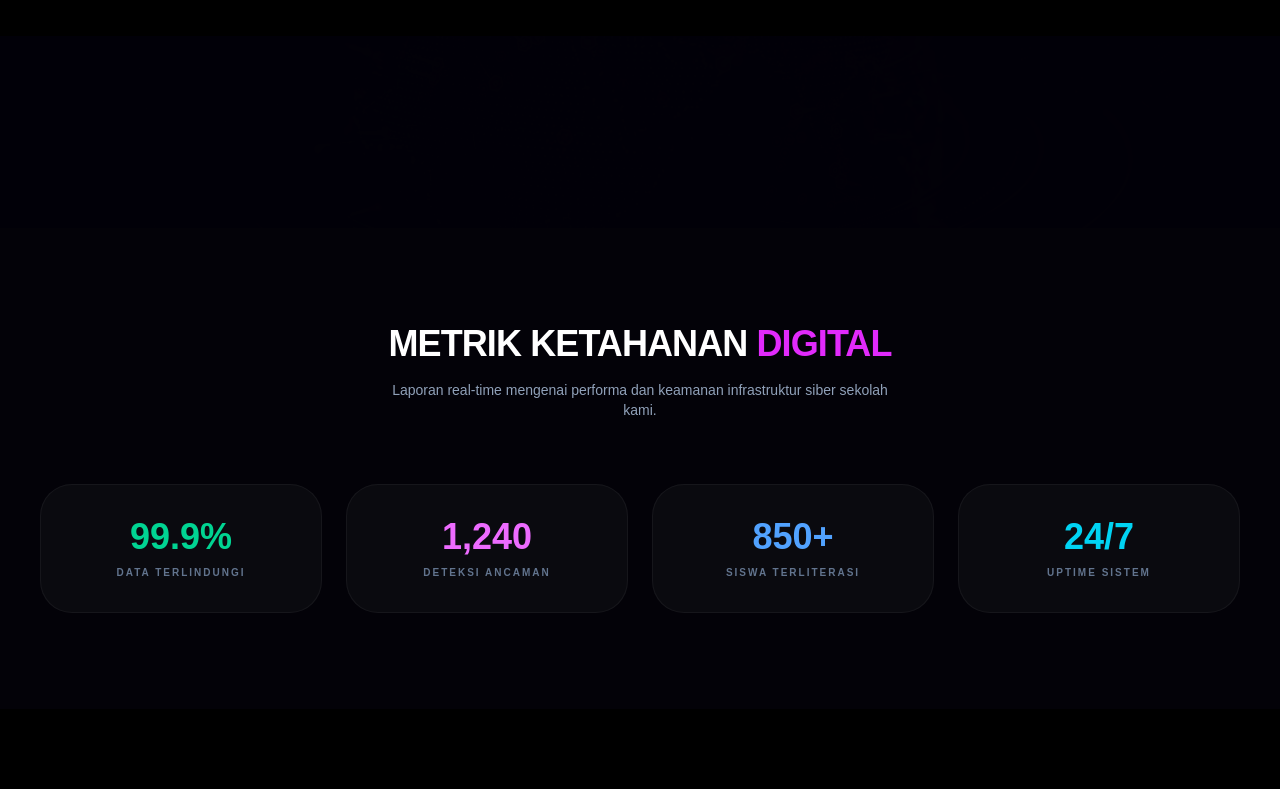
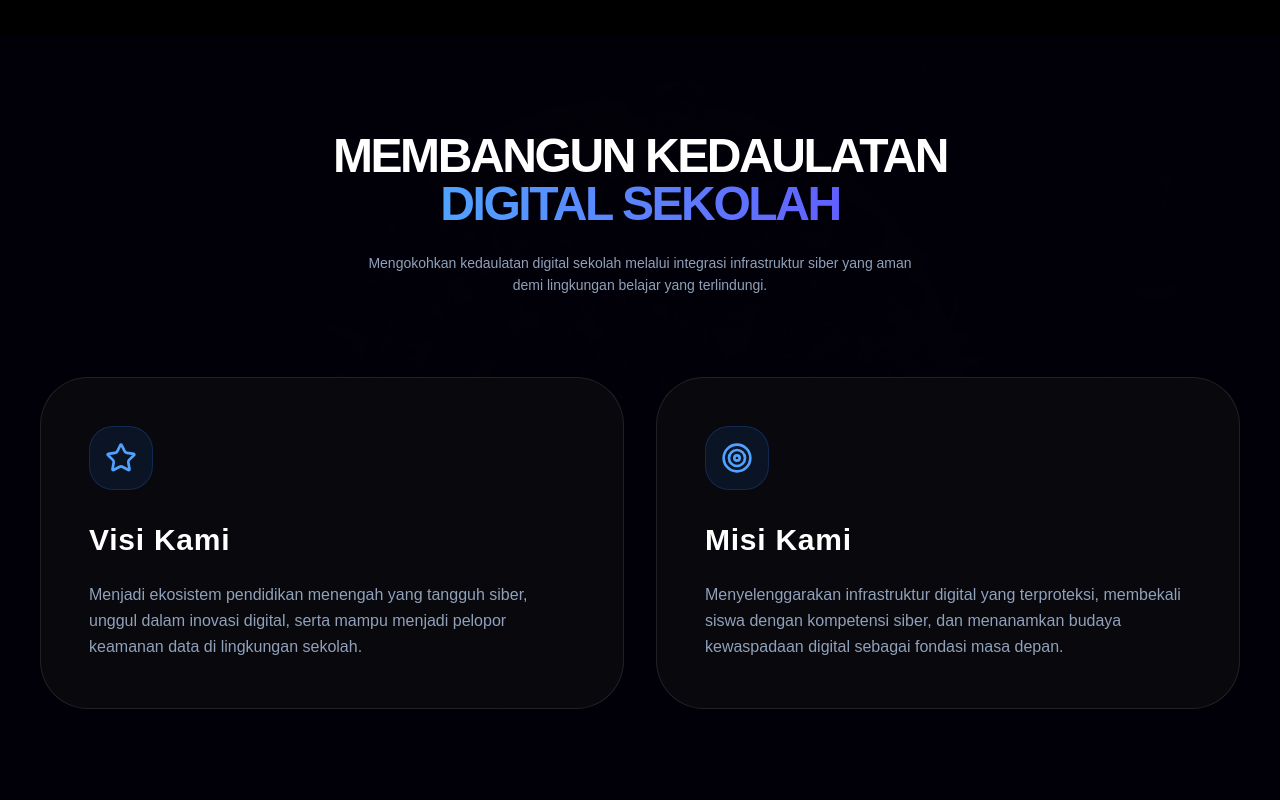
Before and after one commit to Edwinn1711/cyber-backend, a Next.js app: page / in a window 1280 px wide. Shown: the part 1720-2520 px from the top of the page. Built offline with nearby package versions, Linux system fonts and the light colour scheme.

Commit message:
fix: memperbaiki render VisiMisiSection yang kosong dan sinkronisasi background

```diff
--- a/app/(loginregister)/page.tsx
+++ b/app/(loginregister)/page.tsx
@@ -143,18 +143,27 @@ const PersistentUniverse = React.memo(({ bgIdx }: { bgIdx: number }) => {
 });
 PersistentUniverse.displayName = 'PersistentUniverse';
 
-// Tambahkan { bgIdx } sebagai parameter
 const VisiMisiSection = ({ bgIdx }: { bgIdx: number }) => {
   const [hovered, setHovered] = useState<string | null>(null);
 
   const data =[
-    { id: "visi", icon: Star, title: "Visi Kami", desc: "Menjadi ekosistem pendidikan menengah yang tangguh siber, unggul dalam inovasi digital, serta mampu menjadi pelopor keamanan data di lingkungan sekolah." },
-    { id: "misi", icon: Target, title: "Misi Kami", desc: "Menyelenggarakan infrastruktur digital yang terproteksi, membekali siswa dengan kompetensi siber, dan menanamkan budaya kewaspadaan digital sebagai fondasi masa depan." }
+    {
+      id: "visi",
+      icon: Star,
+      title: "Visi Kami",
+      desc: "Menjadi ekosistem pendidikan menengah yang tangguh siber, unggul dalam inovasi digital, serta mampu menjadi pelopor keamanan data di lingkungan sekolah."
+    },
+    {
+      id: "misi",
+      icon: Target,
+      title: "Misi Kami",
+      desc: "Menyelenggarakan infrastruktur digital yang terproteksi, membekali siswa dengan kompetensi siber, dan menanamkan budaya kewaspadaan digital sebagai fondasi masa depan."
+    }
   ];
 
   return (
     <section className="relative w-full py-24 bg-[#020108]">
-      {/* Background Sinkron dengan Header */}
+      {/* Background Sinkron */}
       <div className="absolute inset-0 z-0">
         <motion.img
           key={bgIdx}
@@ -169,15 +178,40 @@ const VisiMisiSection = ({ bgIdx }: { bgIdx: number }) => {
       </div>
 
       <div className="relative z-10 max-w-7xl mx-auto px-6 lg:px-10 text-center">
-        {/* ... (isi konten Anda tetap sama) ... */}
+        <div className="mb-20">
+          <h2 className="text-4xl lg:text-5xl font-black text-white tracking-tighter uppercase mb-6">
+            Membangun Kedaulatan <br/>
+            <span className="text-transparent bg-clip-text bg-gradient-to-r from-blue-400 to-indigo-500">Digital Sekolah</span>
+          </h2>
+          <p className="text-slate-400 max-w-xl mx-auto text-sm font-medium leading-relaxed">
+            Mengokohkan kedaulatan digital sekolah melalui integrasi infrastruktur siber yang aman demi lingkungan belajar yang terlindungi.
+          </p>
+        </div>
+
+        {/* --- GRID KARTU VISI & MISI --- */}
         <div className="grid grid-cols-1 md:grid-cols-2 gap-8" onMouseLeave={() => setHovered(null)}>
-          {/* ... (mapping data tetap sama) ... */}
+          {data.map((item) => (
+            <div
+              key={item.id}
+              onMouseEnter={() => setHovered(item.id)}
+              className={`
+                bg-[#0a0a0f]/80 backdrop-blur-xl border border-white/10 p-12 rounded-[3rem] text-left transition-all duration-500
+                ${hovered && hovered !== item.id ? 'blur-sm scale-[0.98] opacity-50' : 'scale-100 opacity-100'}
+                ${hovered === item.id ? 'shadow-[0_20px_50px_rgba(0,0,0,0.5)] -translate-y-4 border-blue-500/50' : ''}
+              `}
+            >
+              <div className="w-16 h-16 bg-blue-500/10 text-blue-400 flex items-center justify-center rounded-3xl mb-8 border border-blue-500/20">
+                <item.icon size={32} />
+              </div>
+              <h3 className="text-3xl font-black text-white mb-6 tracking-wide">{item.title}</h3>
+              <p className="text-slate-400 text-base leading-relaxed font-medium">{item.desc}</p>
+            </div>
+          ))}
         </div>
       </div>
     </section>
   );
 };
-
 
 const SecurityStatsSection = () => {
   const stats =[
```
